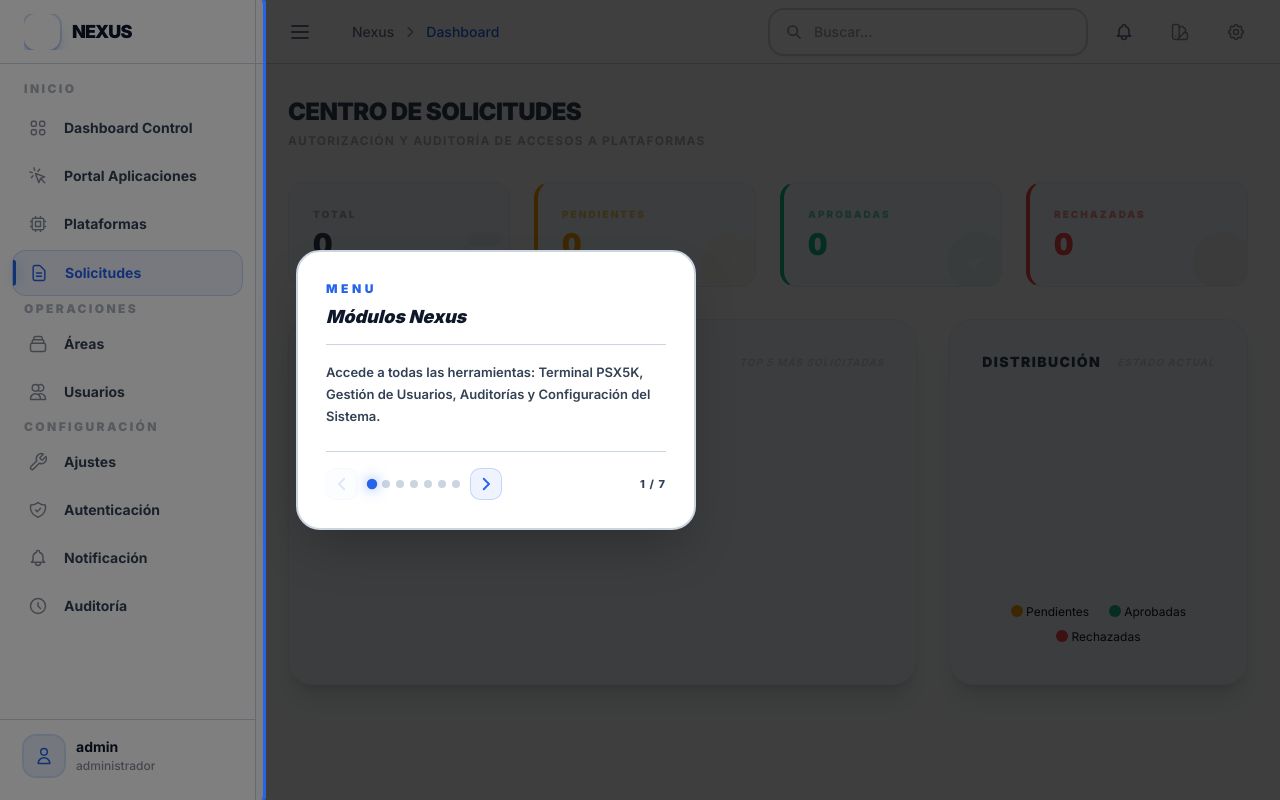
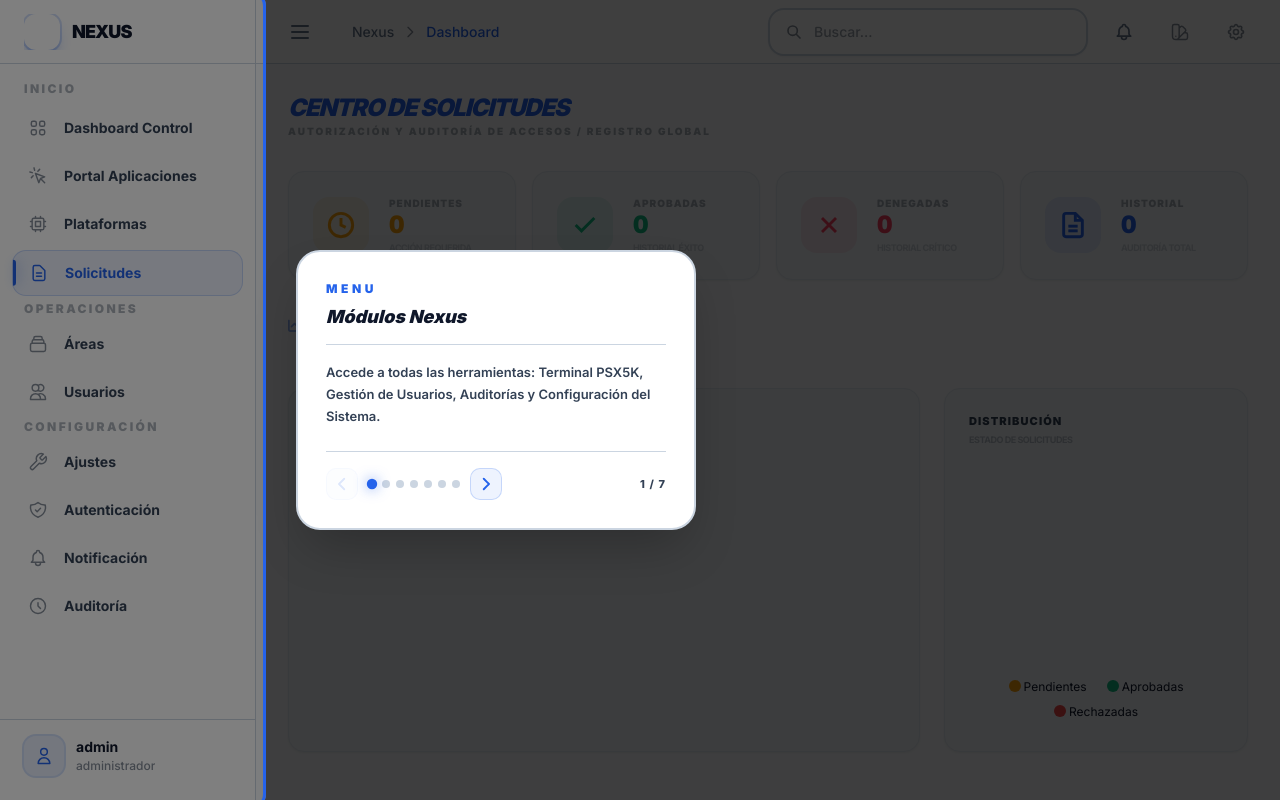
Before and after one commit to dtovar0/portafolio_2, a Flask app: page /admin/requests/ in a window 1280 px wide. Run offline with Flask 3, Linux system fonts and the light colour scheme; a user stored in the database is signed in; data comes from the database, SQL or seed files in the repository; data that the repository does not hold is empty; some libraries are stand-ins or nearby versions.

Commit message:
checkpoint: [Módulo de Solicitudes adaptado a diseño legacy 1:1 con estética Nexus Premium]

```diff
--- a/assets/js/requests.js
+++ b/assets/js/requests.js
@@ -102,7 +102,7 @@ function renderRequestsTable() {
         }[r.status] || 'bg-label/10 text-label/40';
 
         tbody.innerHTML += `
-            <tr class="group hover:bg-primary/5 transition-all cursor-pointer border-b border-panel-border/30 last:border-none">
+            <tr class="group hover:bg-primary/5 transition-all border-b border-panel-border/30 last:border-none h-16">
                 <td class="text-center" style="border-left:3px solid transparent;padding-left:0.5rem;">
                     <div class="flex items-center justify-center">
                         <input type="checkbox" data-id="${r.id}" class="request-cb w-4 h-4 rounded border-gray-300 text-primary focus:ring-primary ${!isPending ? 'opacity-0 pointer-events-none' : ''}"
@@ -113,32 +113,46 @@ function renderRequestsTable() {
                 </td>
                 <td>
                     <div class="flex flex-col justify-center">
-                        <p class="text-xs font-black text-label uppercase tracking-tight">${r.user_name}</p>
-                        <p class="text-[10px] font-bold text-label/30 italic">${r.user_email}</p>
+                        <p class="text-xs font-black text-label uppercase tracking-tight leading-none">${r.user_name}</p>
+                        <p class="text-[10px] font-bold text-label/30 italic mt-1 leading-none">${r.user_email}</p>
                     </div>
                 </td>
+                <td class="text-center">
+                    <span class="inline-flex items-center px-2 py-0.5 rounded text-[9px] font-black uppercase tracking-tighter bg-surface-container border border-panel-border text-label/40">Regular</span>
+                </td>
                 <td>
-                    <span class="text-[11px] font-black text-label/60 uppercase tracking-widest">${r.platform_name}</span>
+                    <span class="text-[11px] font-black text-primary uppercase tracking-tight">${r.platform_name}</span>
                 </td>
                 <td class="text-center">
-                     <p class="text-[11px] font-bold text-label/40 tabular-nums">${r.created_at}</p>
+                     <p class="text-[10px] font-bold text-label/40 tabular-nums uppercase leading-none">${r.created_at}</p>
+                </td>
+                <td class="text-center">
+                     <p class="text-[10px] font-bold text-label/20 tabular-nums uppercase leading-none">${r.processed_at}</p>
                 </td>
                 <td class="text-center">
                     <div class="flex items-center justify-center">
                         <span class="nx-badge ${statusBadge}">${r.status.toUpperCase()}</span>
                     </div>
                 </td>
-                <td class="text-right">
-                    <div class="flex flex-col items-end justify-center pr-4">
-                        ${r.processed_at !== '-' ? `<span class="text-[9px] font-bold text-label/20 uppercase tracking-tighter tabular-nums mb-1 shrink-0">Proc: ${r.processed_at}</span>` : ''}
-                        ${isPending ? `<span class="text-[10px] font-black text-amber-500/50 uppercase italic">Requiere Acción</span>` : `<span class="text-[10px] font-black text-label/20 uppercase italic">Procesada</span>`}
+                <td class="text-right pr-5">
+                    <div class="flex items-center justify-end gap-2 pr-2">
+                        ${isPending ? `
+                        <button onclick="quickAction(${r.id}, 'approve')" class="w-8 h-8 flex items-center justify-center rounded-lg bg-emerald-500/10 text-emerald-500 border border-emerald-500/20 hover:bg-emerald-500 hover:text-white transition-all shadow-sm" title="Aprobar Solicitud">
+                            <i class="fas fa-check text-[10px]"></i>
+                        </button>
+                        <button onclick="quickAction(${r.id}, 'reject')" class="w-8 h-8 flex items-center justify-center rounded-lg bg-rose-500/10 text-rose-500 border border-rose-500/20 hover:bg-rose-500 hover:text-white transition-all shadow-sm" title="Denegar Solicitud">
+                            <i class="fas fa-times text-[10px]"></i>
+                        </button>
+                        ` : `
+                        <span class="text-[10px] font-black text-label/10 uppercase italic tracking-widest">---</span>
+                        `}
                     </div>
                 </td>
             </tr>
         `;
     });
 
-    renderGhostRows(6);
+    renderGhostRows(8);
     renderPagination();
 }
 
--- a/templates/requests.html
+++ b/templates/requests.html
@@ -8,11 +8,10 @@
 
 {% block content %}
 <div class="flex flex-col h-full overflow-y-auto custom-scrollbar p-6 lg:p-8 animate-in fade-in duration-500">
-    <!-- Header Section -->
     <div class="flex items-center justify-between mb-8">
         <div>
-            <h1 class="text-2xl font-black text-label tracking-tight uppercase">Centro de Solicitudes</h1>
-            <p class="text-[12px] font-bold text-label/40 uppercase tracking-widest mt-1">Autorización y auditoría de accesos a plataformas</p>
+            <h1 class="text-2xl font-black text-primary tracking-tighter uppercase italic leading-none">Centro de Solicitudes</h1>
+            <p class="text-[10px] font-black text-label/40 uppercase tracking-[0.2em] mt-1">Autorización y auditoría de accesos / Registro Global</p>
         </div>
         <div id="bulkActions" class="hidden items-center gap-2 animate-in slide-in-from-right-4 duration-300">
             <button onclick="processSelected('approve')" class="flex items-center gap-2 bg-emerald-500 text-white px-5 py-2.5 rounded-xl font-black text-[10px] uppercase tracking-widest hover:scale-[1.02] active:scale-[0.98] transition-all shadow-lg shadow-emerald-500/20">
@@ -29,52 +28,80 @@
     <!-- DASHBOARD VIEW -->
     <div id="dashboardView" class="flex flex-col gap-8 animate-in fade-in duration-500">
         <!-- Stats Summary Row -->
-        <div class="grid grid-cols-1 md:grid-cols-4 gap-6">
-            <div class="bg-surface-container border border-surface-container-border rounded-2xl p-6 relative overflow-hidden group cursor-pointer hover:border-primary transition-all" onclick="filterByStatus('all')">
-                <div class="relative z-10">
-                    <p class="text-[10px] font-black text-label/40 uppercase tracking-[0.2em] mb-1">Total</p>
-                    <h3 class="text-3xl font-black text-label tabular-nums">{{ counts.total }}</h3>
+        <div class="grid grid-cols-1 md:grid-cols-4 gap-4">
+            <!-- Pendientes -->
+            <div class="bg-surface-container border border-surface-container-border rounded-2xl p-6 flex items-center gap-5 group cursor-pointer hover:border-amber-500 transition-all shadow-sm" onclick="filterByStatus('Pendiente')">
+                <div class="w-14 h-14 rounded-2xl bg-amber-500/10 flex items-center justify-center text-amber-500 group-hover:scale-110 transition-transform">
+                    <svg class="w-7 h-7" fill="none" stroke="currentColor" viewBox="0 0 24 24" stroke-width="2.5"><circle cx="12" cy="12" r="10"></circle><polyline points="12 6 12 12 16 14"></polyline></svg>
                 </div>
-                <svg class="w-20 h-20 absolute -right-4 -bottom-4 text-label/5 group-hover:text-primary/10 transition-colors" fill="currentColor" viewBox="0 0 24 24"><path d="M19 11H5m14 0a2 2 0 012 2v6a2 2 0 01-2 2H5a2 2 0 01-2-2v-6a2 2 0 012-2m14 0V9a2 2 0 00-2-2M5 11V9a2 2 0 012-2m0 0V5a2 2 0 012-2h6a2 2 0 012 2v2M7 7h10"></path></svg>
+                <div class="flex-1">
+                    <p class="text-[10px] font-black text-label/40 uppercase tracking-widest mb-0.5">Pendientes</p>
+                    <h3 class="text-2xl font-black text-amber-500 tabular-nums leading-none">{{ counts.pending }}</h3>
+                    <p class="text-[9px] font-bold text-label/20 uppercase tracking-tighter mt-1">Acción Requerida</p>
+                </div>
             </div>
-            <div class="bg-surface-container border border-surface-container-border rounded-2xl p-6 relative overflow-hidden group cursor-pointer hover:border-amber-500 transition-all border-l-4 border-l-amber-500" onclick="filterByStatus('Pendiente')">
-                <div class="relative z-10">
-                    <p class="text-[10px] font-black text-amber-500/60 uppercase tracking-[0.2em] mb-1">Pendientes</p>
-                    <h3 class="text-3xl font-black text-amber-500 tabular-nums">{{ counts.pending }}</h3>
+
+            <!-- Aprobadas -->
+            <div class="bg-surface-container border border-surface-container-border rounded-2xl p-6 flex items-center gap-5 group cursor-pointer hover:border-emerald-500 transition-all shadow-sm" onclick="filterByStatus('Aprobado')">
+                <div class="w-14 h-14 rounded-2xl bg-emerald-500/10 flex items-center justify-center text-emerald-500 group-hover:scale-110 transition-transform">
+                    <svg class="w-7 h-7" fill="none" stroke="currentColor" viewBox="0 0 24 24" stroke-width="2.5"><polyline points="20 6 9 17 4 12"></polyline></svg>
                 </div>
-                <svg class="w-20 h-20 absolute -right-4 -bottom-4 text-amber-500/5 group-hover:text-amber-500/10 transition-colors" fill="currentColor" viewBox="0 0 24 24"><path d="M12 8v4l3 3m6-3a9 9 0 11-18 0 9 9 0 0118 0z"></path></svg>
+                <div class="flex-1">
+                    <p class="text-[10px] font-black text-label/40 uppercase tracking-widest mb-0.5">Aprobadas</p>
+                    <h3 class="text-2xl font-black text-emerald-500 tabular-nums leading-none">{{ counts.approved }}</h3>
+                    <p class="text-[9px] font-bold text-label/20 uppercase tracking-tighter mt-1">Historial Éxito</p>
+                </div>
             </div>
-            <div class="bg-surface-container border border-surface-container-border rounded-2xl p-6 relative overflow-hidden group cursor-pointer hover:border-emerald-500 transition-all border-l-4 border-l-emerald-500" onclick="filterByStatus('Aprobado')">
-                <div class="relative z-10">
-                    <p class="text-[10px] font-black text-emerald-500/60 uppercase tracking-[0.2em] mb-1">Aprobadas</p>
-                    <h3 class="text-3xl font-black text-emerald-500 tabular-nums">{{ counts.approved }}</h3>
+
+            <!-- Denegadas -->
+            <div class="bg-surface-container border border-surface-container-border rounded-2xl p-6 flex items-center gap-5 group cursor-pointer hover:border-rose-500 transition-all shadow-sm" onclick="filterByStatus('rejected')">
+                <div class="w-14 h-14 rounded-2xl bg-rose-500/10 flex items-center justify-center text-rose-500 group-hover:scale-110 transition-transform">
+                    <svg class="w-7 h-7" fill="none" stroke="currentColor" viewBox="0 0 24 24" stroke-width="2.5"><line x1="18" y1="6" x2="6" y2="18"></line><line x1="6" y1="6" x2="18" y2="18"></line></svg>
                 </div>
-                <svg class="w-20 h-20 absolute -right-4 -bottom-4 text-emerald-500/5 group-hover:text-emerald-500/10 transition-colors" fill="currentColor" viewBox="0 0 24 24"><path d="M9 12l2 2 4-4m6 2a9 9 0 11-18 0 9 9 0 0118 0z"></path></svg>
+                <div class="flex-1">
+                    <p class="text-[10px] font-black text-label/40 uppercase tracking-widest mb-0.5">Denegadas</p>
+                    <h3 class="text-2xl font-black text-rose-500 tabular-nums leading-none">{{ counts.rejected }}</h3>
+                    <p class="text-[9px] font-bold text-label/20 uppercase tracking-tighter mt-1">Historial Crítico</p>
+                </div>
             </div>
-            <div class="bg-surface-container border border-surface-container-border rounded-2xl p-6 relative overflow-hidden group cursor-pointer hover:border-red-500 transition-all border-l-4 border-l-red-500" onclick="filterByStatus('rejected')">
-                <div class="relative z-10">
-                    <p class="text-[10px] font-black text-red-500/60 uppercase tracking-[0.2em] mb-1">Rechazadas</p>
-                    <h3 class="text-3xl font-black text-red-500 tabular-nums">{{ counts.rejected }}</h3>
+
+            <!-- Historial -->
+            <div class="bg-surface-container border border-surface-container-border rounded-2xl p-6 flex items-center gap-5 group cursor-pointer hover:border-primary transition-all shadow-sm" onclick="filterByStatus('all')">
+                <div class="w-14 h-14 rounded-2xl bg-primary/10 flex items-center justify-center text-primary group-hover:scale-110 transition-transform">
+                    <svg class="w-7 h-7" fill="none" stroke="currentColor" viewBox="0 0 24 24" stroke-width="2.5"><path d="M14 2H6a2 2 0 0 0-2 2v16a2 2 0 0 0 2 2h12a2 2 0 0 0 2-2V8z"></path><polyline points="14 2 14 8 20 8"></polyline><line x1="16" y1="13" x2="8" y2="13"></line><line x1="16" y1="17" x2="8" y2="17"></line></svg>
                 </div>
-                <svg class="w-20 h-20 absolute -right-4 -bottom-4 text-red-500/5 group-hover:text-red-500/10 transition-colors" fill="currentColor" viewBox="0 0 24 24"><path d="M18.364 18.364A9 9 0 005.636 5.636m12.728 12.728A9 9 0 015.636 5.636m12.728 12.728L5.636 5.636"></path></svg>
+                <div class="flex-1">
+                    <p class="text-[10px] font-black text-label/40 uppercase tracking-widest mb-0.5">Historial</p>
+                    <h3 class="text-2xl font-black text-primary tabular-nums leading-none">{{ counts.total }}</h3>
+                    <p class="text-[9px] font-bold text-label/20 uppercase tracking-tighter mt-1">Auditoría Total</p>
+                </div>
             </div>
         </div>
 
         <!-- Analytics Summary -->
-        <div class="grid grid-cols-1 lg:grid-cols-3 gap-8">
-            <div class="lg:col-span-2 bg-surface-container border border-surface-container-border rounded-3xl p-8 shadow-xl">
+        <h2 class="text-lg font-black text-primary uppercase tracking-tighter italic mb-4 flex items-center gap-3">
+            <i class="fas fa-chart-line text-sm opacity-50"></i>
+            Análisis de Operaciones
+        </h2>
+
+        <div class="grid grid-cols-1 lg:grid-cols-3 gap-6">
+            <div class="lg:col-span-2 bg-surface-container border border-surface-container-border rounded-2xl p-6 shadow-sm">
                 <div class="flex items-center justify-between mb-6">
-                    <h3 class="text-sm font-black text-label uppercase tracking-widest">Ranking de Plataformas</h3>
-                    <p class="text-[10px] font-bold text-label/20 uppercase tracking-widest italic">Top 5 más solicitadas</p>
+                    <div>
+                        <h3 class="text-[11px] font-black text-label uppercase tracking-widest">Ranking de Plataformas</h3>
+                        <p class="text-[9px] font-bold text-label/30 uppercase tracking-tighter mt-1">Herramientas digitales hoy</p>
+                    </div>
                 </div>
                 <div class="h-64 relative">
                     <div id="platformChart" class="w-full h-full"></div>
                 </div>
             </div>
-            <div class="bg-surface-container border border-surface-container-border rounded-3xl p-8 shadow-xl flex flex-col">
+            <div class="bg-surface-container border border-surface-container-border rounded-2xl p-6 shadow-sm flex flex-col">
                 <div class="flex items-center justify-between mb-6">
-                    <h3 class="text-sm font-black text-label uppercase tracking-widest">Distribución</h3>
-                    <p class="text-[10px] font-bold text-label/20 uppercase tracking-widest italic">Estado actual</p>
+                    <div>
+                        <h3 class="text-[11px] font-black text-label uppercase tracking-widest">Distribución</h3>
+                        <p class="text-[9px] font-bold text-label/30 uppercase tracking-tighter mt-1">Estado de solicitudes</p>
+                    </div>
                 </div>
                 <div class="flex-grow flex items-center justify-center relative">
                     <div id="statusChart" class="w-full h-full flex items-center justify-center"></div>
@@ -121,11 +148,13 @@
                                 <th class="w-[5%] text-center" style="border-left:3px solid transparent;padding:0 0.5rem;">
                                     <input type="checkbox" id="selectAll" class="w-4 h-4 rounded border-gray-300 text-primary focus:ring-primary flex-shrink-0">
                                 </th>
-                                <th class="w-[25%]">Solicitante</th>
-                                <th class="w-[25%]">Servicio Digital</th>
-                                <th class="w-[15%] text-center">Fecha Solicitud</th>
-                                <th class="w-[15%] text-center">Estado</th>
-                                <th class="w-[15%] text-right" style="padding-right: 1.25rem;">Procesamiento</th>
+                                <th class="w-[18%]">Solicitante</th>
+                                <th class="w-[12%] text-center">Tipo</th>
+                                <th class="w-[18%]">Plataforma</th>
+                                <th class="w-[12%] text-center">Fecha Solicitud</th>
+                                <th class="w-[12%] text-center">Fecha Proceso</th>
+                                <th class="w-[13%] text-center">Estado</th>
+                                <th class="w-[10%] text-right" style="padding-right: 1.25rem;">Acción</th>
                             </tr>
                         </thead>
                         <tbody id="requestsTableBody">
```
